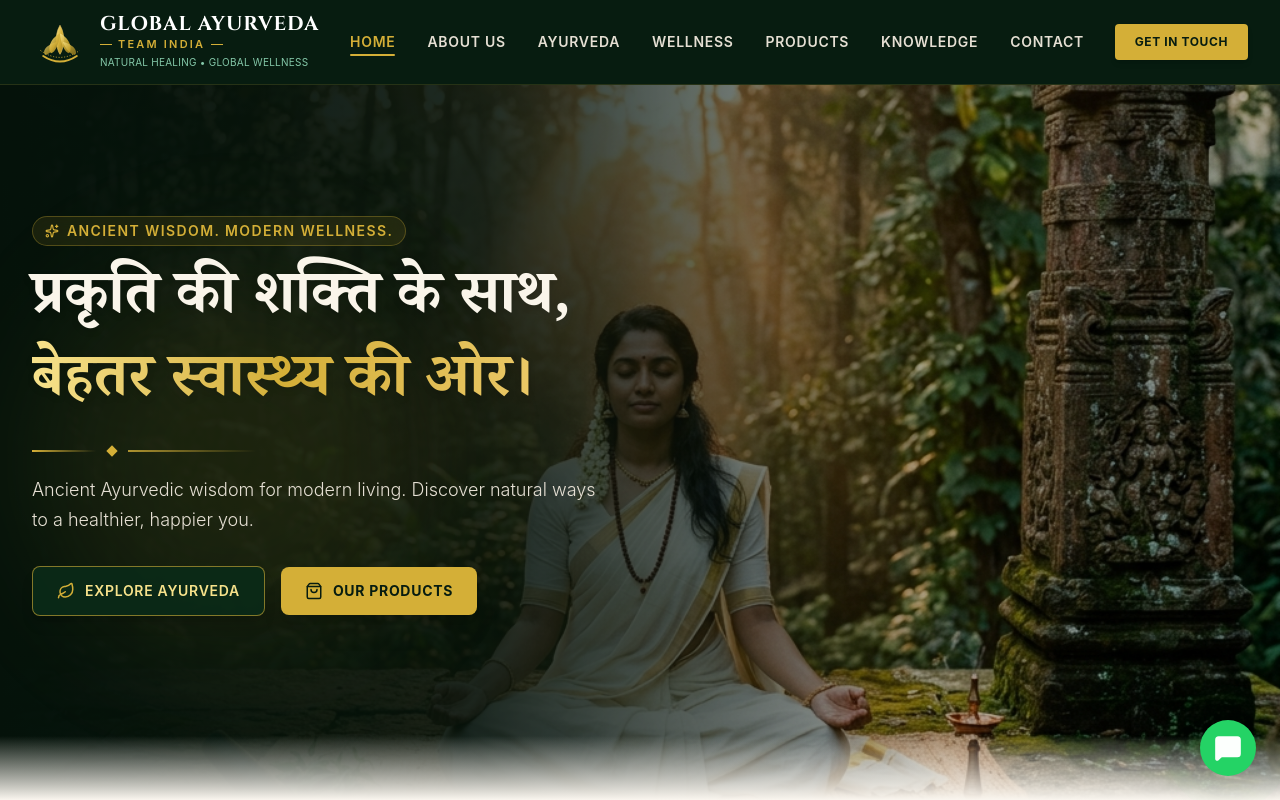
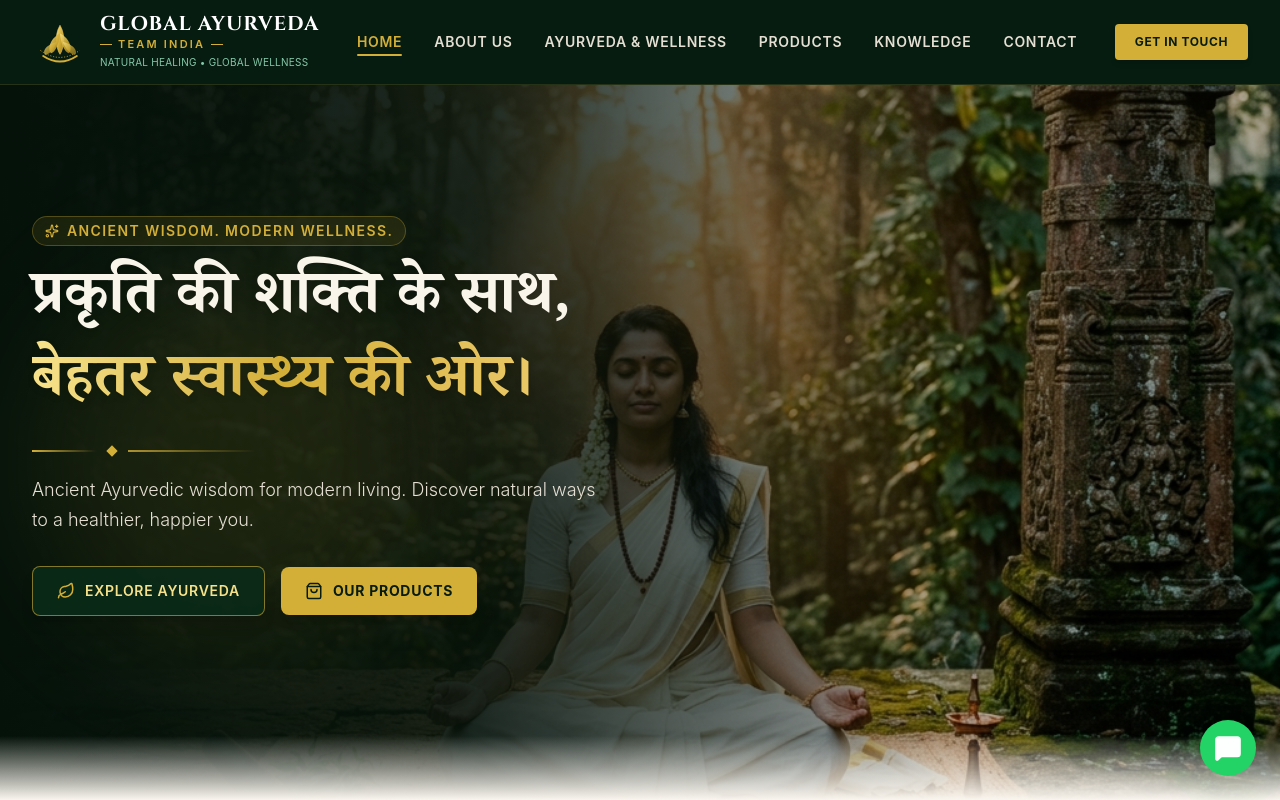
Before and after one commit to adityarajsinghsisodiya000/global-ayurveda, a React (Vite) app: page / in a window 1280 px wide. Shown: the top 800 px of the page. Built offline with nearby package versions, Linux system fonts and the light colour scheme.

Commit message:
fix: Merge AYURVEDA and WELLNESS nav items to same section

```diff
--- a/src/components/Navbar.jsx
+++ b/src/components/Navbar.jsx
@@ -9,8 +9,7 @@ export default function Navbar({ activeSection, setActiveSection, contact: _cont
   const navItems = [
     { name: 'HOME', id: 'home' },
     { name: 'ABOUT US', id: 'about' },
-    { name: 'AYURVEDA', id: 'ayurveda' },
-    { name: 'WELLNESS', id: 'wellness' },
+    { name: 'AYURVEDA & WELLNESS', id: 'ayurveda' },
     { name: 'PRODUCTS', id: 'products' },
     { name: 'KNOWLEDGE', id: 'knowledge' },
     { name: 'CONTACT', id: 'contact' },
```
Also changed, not shown: 1 other file (tests, documents, lock files or other folders).
